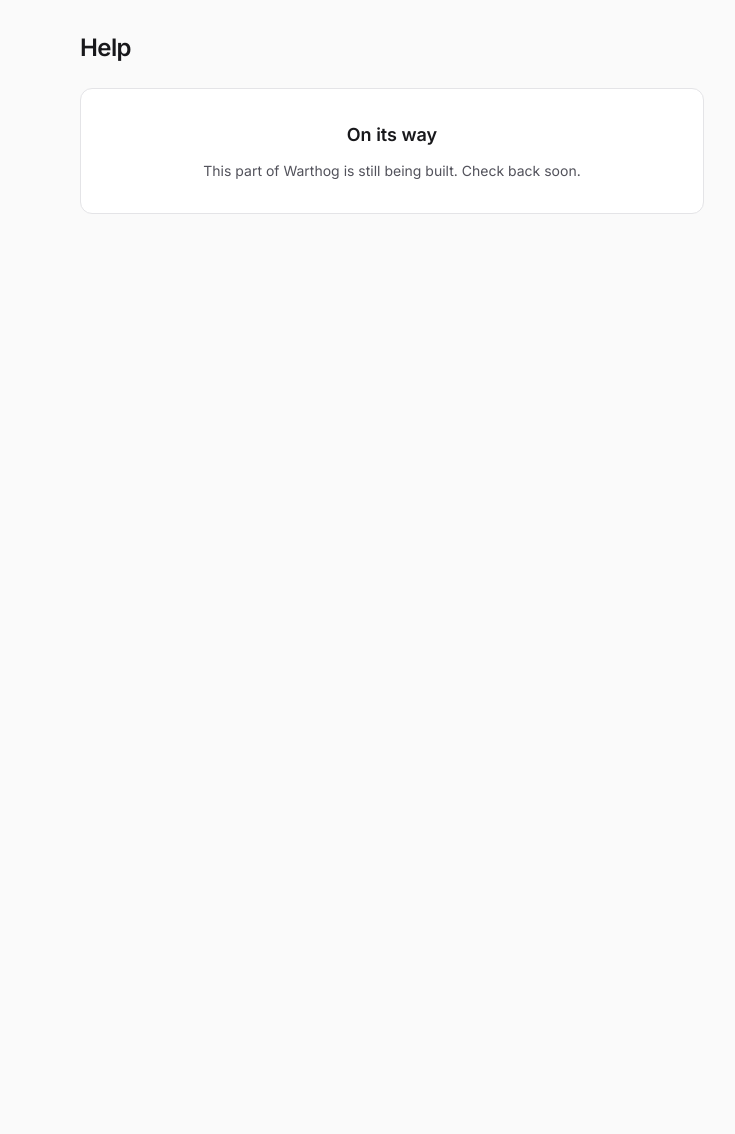
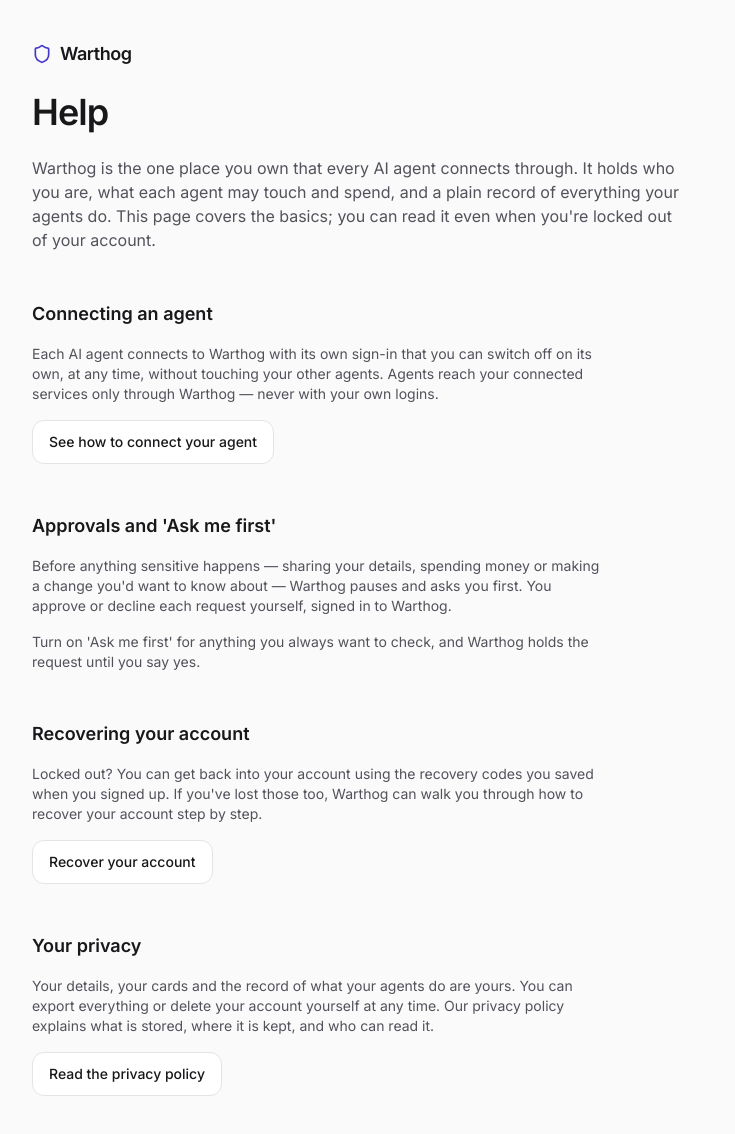
Before and after one commit to Orlev01/warthog, a Next.js app: page /help in a window 1280 px wide. Shown: the whole page, without its empty margins (248-983 px from the left). Before the commit the page ends 800 px from the top, so only its background shows below. Built offline with nearby package versions, Linux system fonts and the light colour scheme.

Commit message:
E18-S16: Help page

```diff
--- a/src/app/help/page.tsx
+++ b/src/app/help/page.tsx
@@ -1,7 +1,92 @@
 import * as React from "react";
-import { ComingSoon } from "@/components/shell/coming-soon";
 
-// Operator placeholder so links to this route resolve; E18-S16 replaces it with the real screen.
+import { Wordmark } from "@/components/shell/wordmark";
+
+// E18-S16 — Help page entry (`/help`). A PUBLIC page, reachable by anyone with NO
+// authentication: it sits at the top level, under no guard layout, because a person
+// locked out of their account still needs help. It explains, in plain Australian
+// English, what Warthog is, how to connect an agent (linking /help/compatibility),
+// how approvals and "Ask me first" work, how to recover an account (linking /recover)
+// and the privacy summary (linking /privacy).
+//
+// The screen is static — it needs no session and no config — so the entry mounts it
+// directly. No protocol or security jargon reaches this primary screen (brief
+// design_ux.copy): no "OAuth", "MCP", "DCR" or "token" in the copy. Colour, spacing
+// and radius come from the design tokens (globals.css) — never a raw hex value.
+
+// A neutral, button-sized navigation link (≥44px target, visible focus ring) built on
+// the same design tokens as the landing's secondary call to action.
+const NAV_LINK =
+  "inline-flex min-h-11 w-fit items-center justify-center rounded-card border border-line bg-surface px-4 text-sm font-medium text-fg transition-colors hover:bg-surface-muted focus-visible:outline-none focus-visible:ring-2 focus-visible:ring-focus focus-visible:ring-offset-2 focus-visible:ring-offset-bg";
+
 export default function HelpPage() {
-  return <ComingSoon title="Help" />;
+  return (
+    <main className="mx-auto flex w-full max-w-3xl flex-col gap-12 px-4 py-10 sm:px-6">
+      <header className="flex flex-col gap-6">
+        <Wordmark href="/" />
+        <h1 className="text-3xl font-semibold tracking-tight text-fg sm:text-4xl">
+          Help
+        </h1>
+        <p className="max-w-prose text-base text-fg-muted">
+          Warthog is the one place you own that every AI agent connects through. It
+          holds who you are, what each agent may touch and spend, and a plain record
+          of everything your agents do. This page covers the basics; you can read it
+          even when you&#39;re locked out of your account.
+        </p>
+      </header>
+
+      <section className="flex flex-col gap-4">
+        <h2 className="text-lg font-semibold text-fg">Connecting an agent</h2>
+        <p className="max-w-prose text-sm text-fg-muted">
+          Each AI agent connects to Warthog with its own sign-in that you can switch
+          off on its own, at any time, without touching your other agents. Agents
+          reach your connected services only through Warthog — never with your own
+          logins.
+        </p>
+        <a href="/help/compatibility" className={NAV_LINK}>
+          See how to connect your agent
+        </a>
+      </section>
+
+      <section className="flex flex-col gap-4">
+        <h2 className="text-lg font-semibold text-fg">
+          Approvals and &#39;Ask me first&#39;
+        </h2>
+        <p className="max-w-prose text-sm text-fg-muted">
+          Before anything sensitive happens — sharing your details, spending money or
+          making a change you&#39;d want to know about — Warthog pauses and asks you
+          first. You approve or decline each request yourself, signed in to Warthog.
+        </p>
+        <p className="max-w-prose text-sm text-fg-muted">
+          Turn on &#39;Ask me first&#39; for anything you always want to check, and
+          Warthog holds the request until you say yes.
+        </p>
+      </section>
+
+      <section className="flex flex-col gap-4">
+        <h2 className="text-lg font-semibold text-fg">Recovering your account</h2>
+        <p className="max-w-prose text-sm text-fg-muted">
+          Locked out? You can get back into your account using the recovery codes you
+          saved when you signed up. If you&#39;ve lost those too, Warthog can walk you
+          through how to recover your account step by step.
+        </p>
+        <a href="/recover" className={NAV_LINK}>
+          Recover your account
+        </a>
+      </section>
+
+      <section className="flex flex-col gap-4">
+        <h2 className="text-lg font-semibold text-fg">Your privacy</h2>
+        <p className="max-w-prose text-sm text-fg-muted">
+          Your details, your cards and the record of what your agents do are yours.
+          You can export everything or delete your account yourself at any time. Our
+          privacy policy explains what is stored, where it is kept, and who can read
+          it.
+        </p>
+        <a href="/privacy" className={NAV_LINK}>
+          Read the privacy policy
+        </a>
+      </section>
+    </main>
+  );
 }
```
Also changed, not shown: 1 other file (tests, documents, lock files or other folders).
